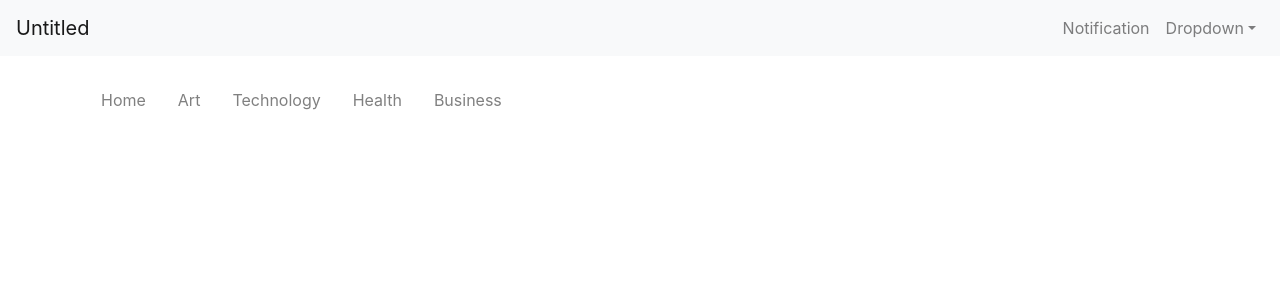
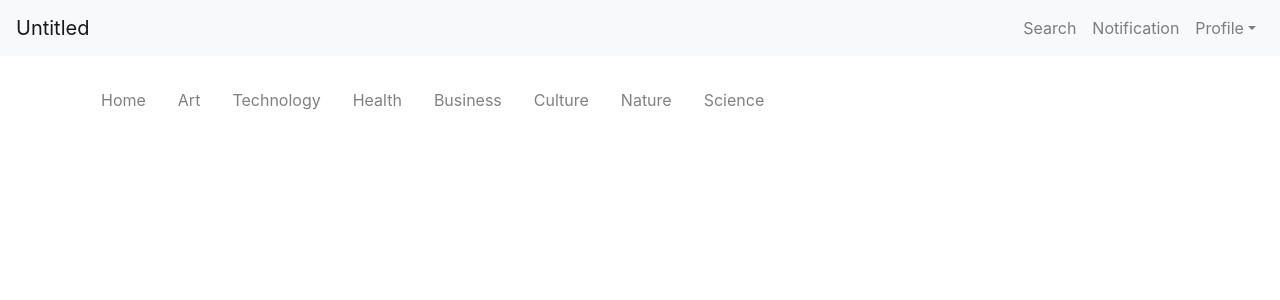
Before and after one commit to MichelleTanoto/MiniMedium, a React (Create React App) app: page /home in a window 1280 px wide. Shown: the top 300 px of the page. Built offline with nearby package versions, Linux system fonts and the light colour scheme.

Commit message:
dont feel like doing it today

```diff
--- a/src/App.js
+++ b/src/App.js
@@ -6,19 +6,23 @@ import Login from "./components/login";
 import Register from "./components/register";
 import Home from "./components/home";
 import SearchPosts from './components/search';
-import Notification from './components/notification';
+import Posts from './components/posts';
+import About from './components/about';
 
 const App = () => {
 
   return(
     <Router>
       <>
+      <Route path="/" exact component={Register} />
         <Route path="/search" exact component={SearchPosts} />
          <Route path="/edit/:id" component={EditPost} />
         <Route path="/create" component={CreatePost} />
         <Route path="/login" component={Login} />
         <Route path="/register" component={Register} />
         <Route path="/home" component={Home} />
+        <Route path="/posts" component={Posts} />
+        <Route path="/about" component={About} />
         </>
      </Router>
   )
--- /dev/null
+++ b/src/components/about.js
@@ -0,0 +1,8 @@
+import React from 'react';
+const About = () => {
+    return(
+        <div class="flex justify-center pt-32"><h1 class="font-bold font-mono text-6xl text-center">About Me</h1></div>
+        );
+}
+
+export default About;
--- a/src/components/home.js
+++ b/src/components/home.js
@@ -35,6 +35,22 @@ const Home = () => {
     style={{color: 'grey', textDecoration: 'none'}}>
     Business</Nav.Link>
   </Nav.Item>
+  <Nav.Item>
+    <Nav.Link eventKey="link-4"
+    style={{color: 'grey', textDecoration: 'none'}}>
+   Culture
+    </Nav.Link>
+  </Nav.Item>
+  <Nav.Item>
+    <Nav.Link eventKey="link-4"
+    style={{color: 'grey', textDecoration: 'none'}}>
+    Nature</Nav.Link>
+  </Nav.Item>
+  <Nav.Item>
+    <Nav.Link eventKey="link-4"
+    style={{color: 'grey', textDecoration: 'none'}}>
+    Science</Nav.Link>
+  </Nav.Item>
       </Nav>
     </Container>
   </div>
--- a/src/components/navbar.js
+++ b/src/components/navbar.js
@@ -1,26 +1,26 @@
 import React from 'react';
 import { Link } from 'react-router-dom';
 import { Navbar, Nav, NavDropdown } from 'react-bootstrap';
-import { MDBIcon } from "mdbreact";
 
 // untitled = about
 // search = search
 const Navigationbar = () => {
     return (
   <Navbar collapseOnSelect expand="lg" bg="light" variant="light">
-  <Navbar.Brand href="/">Untitled</Navbar.Brand>
+  <Navbar.Brand href="/about">Untitled</Navbar.Brand>
   <Navbar.Toggle aria-controls="responsive-navbar-nav" />
   <Navbar.Collapse id="responsive-navbar-nav">
     <Nav className="mr-auto"></Nav>
     <Nav>
-    <Nav.Link href="/search"><MDBIcon icon="search"/></Nav.Link>
-      <Nav.Link href="/notification">Notification</Nav.Link>
-    <NavDropdown title="Dropdown" id="collasible-nav-dropdown">
+    <Nav.Link href="/search">Search</Nav.Link>
+      <Nav.Link>Notification</Nav.Link>
+    <NavDropdown title="Profile" id="collasible-nav-dropdown">
         <NavDropdown.Item href="/create">New story</NavDropdown.Item>
-        <NavDropdown.Item href="#action/3.2">Another action</NavDropdown.Item>
-        <NavDropdown.Item href="#action/3.3">Something</NavDropdown.Item>
+        <NavDropdown.Item href="/posts">Stories</NavDropdown.Item>
         <NavDropdown.Divider />
-        <NavDropdown.Item href="#action/3.4">Separated link</NavDropdown.Item>
+        <NavDropdown.Item href="#action/3.3">Profile</NavDropdown.Item>
+        <NavDropdown.Item href="#action/3.4">Settings</NavDropdown.Item>
+        <NavDropdown.Item href="#action/3.4">Sign out</NavDropdown.Item>
       </NavDropdown>
     </Nav>
   </Navbar.Collapse>
--- /dev/null
+++ b/src/components/posts.js
@@ -0,0 +1,12 @@
+import React from 'react';
+
+// use token
+const Posts = () => {
+    return(
+        <div>
+            <h2> Your Stories </h2>
+        </div>
+    )
+}
+
+export default Posts;
```
Also changed, not shown: 1 other file (tests, documents, lock files or other folders).
